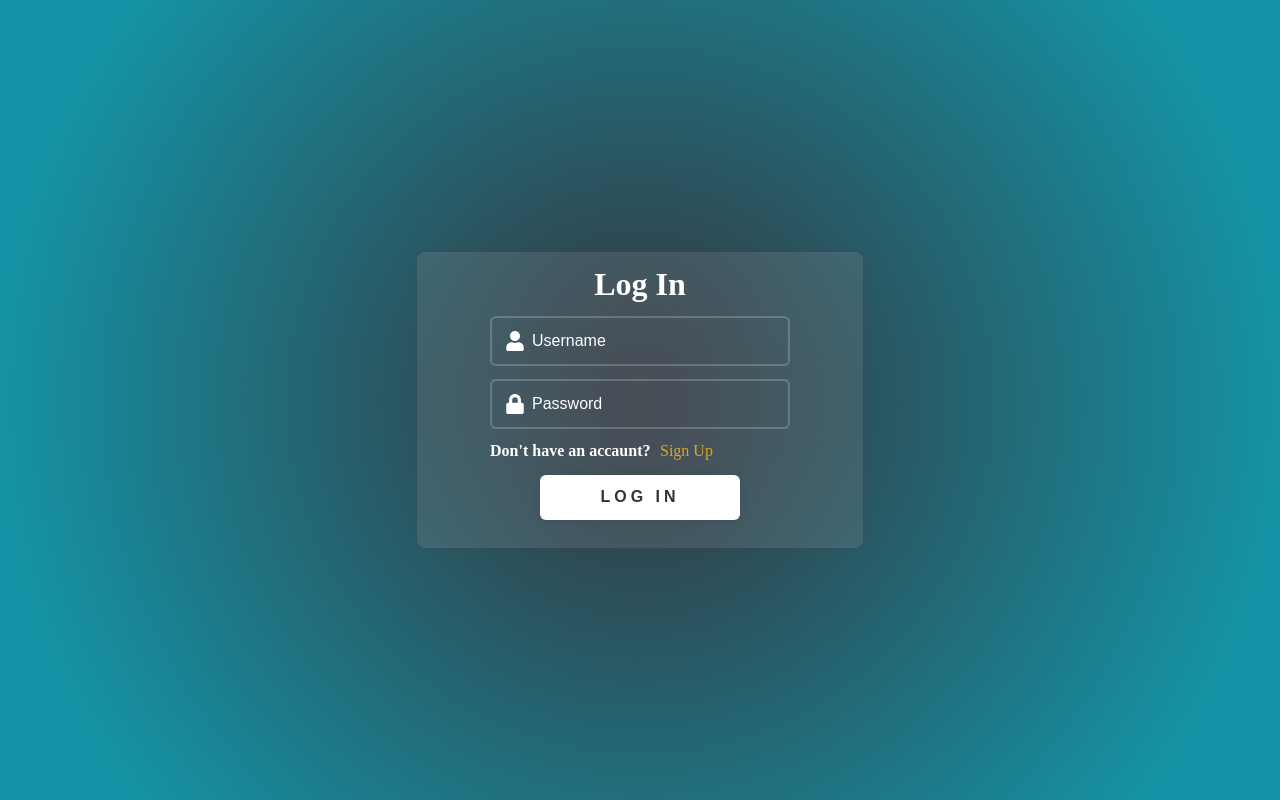
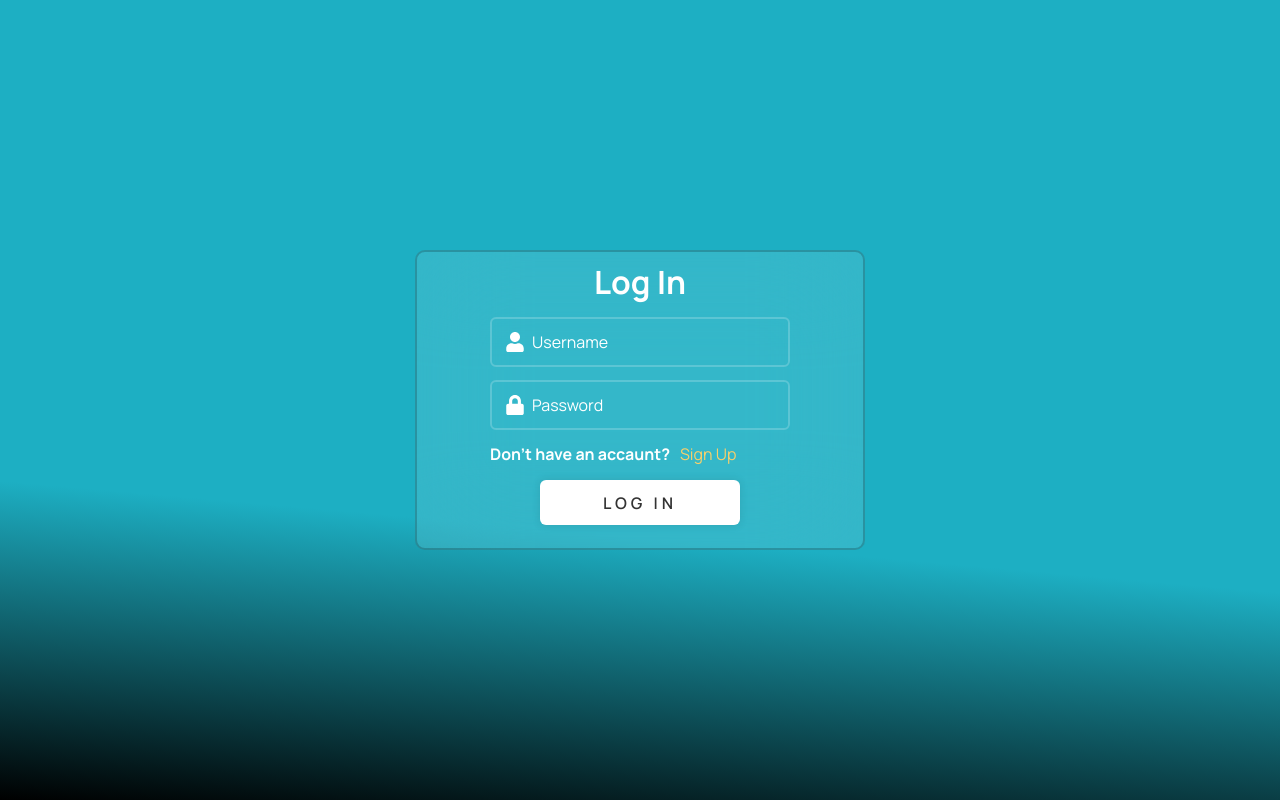
Before and after one commit to M0H1K4/web-site, a React (Create React App) app: page /#/ in a window 1280 px wide. Built offline with nearby package versions, Linux system fonts and the light colour scheme.

Commit message:
ADD fonts

```diff
--- a/src/App.css
+++ b/src/App.css
@@ -1,4 +1,5 @@
 * {
+  font-family: var(--font-family);
   box-sizing: border-box;
   padding: 0;
   margin: 0;
@@ -6,8 +7,8 @@
 }
 
 body {
-  background: rgb(53,52,60);
-  background: radial-gradient(circle, rgba(53,52,60,1) 2%, rgba(20,148,166,1) 86%);
+  background: rgb(0,0,0);
+  background: linear-gradient(5deg, rgba(0,0,0,1) 0%, rgba(29,175,195,1) 35%);
   /* background-image: url('./components/loginSignup/image.jpg'); */
   display: flex;
   justify-content: center;
--- a/src/components/loginSignup/loginPage.css
+++ b/src/components/loginSignup/loginPage.css
@@ -35,11 +35,13 @@ div {
   letter-spacing: 4px;
 }
 .wrapper2 .btn:hover {
-  background: #6adc70;
+  background: #0a8181;
   color: #fff;
   border-radius: 5px;
-  box-shadow: 0 0 5px #03f40f, 0 0 25px #03f40f, 0 0 50px #03f40f,
-    0 0 100px #03f40f;
+  box-shadow: 0 0 5px #c3c8c9,
+              0 0 25px #d6d9da,
+              0 0 50px #e3e6e6,
+              0 0 100px #d2d6d6;
 }
 
 .wrapper2 .input-box .input-field input {
--- a/src/components/loginSignup/loginsignup.css
+++ b/src/components/loginSignup/loginsignup.css
@@ -83,21 +83,27 @@
   letter-spacing: 4px
 }
 .wrapper .btn:hover {
-  background: #6adc70;
+  background: #0a8181;
   color: #fff;
   border-radius: 5px;
-  box-shadow: 0 0 5px #03f40f,
-              0 0 25px #03f40f,
-              0 0 50px #03f40f,
-              0 0 100px #03f40f;
+  box-shadow: 0 0 5px #c3c8c9,
+              0 0 25px #d6d9da,
+              0 0 50px #e3e6e6,
+              0 0 100px #d2d6d6;
 }
 .link{
-  margin-left: 190px;
-  color: goldenrod;
+  margin-left: 210px;
+  color: rgb(248, 208, 107);
+}
+.link:hover{
+  text-decoration: underline;
+}
+.link2:hover{
+  text-decoration: underline;
 }
 .link2{
-  color: goldenrod;
-  margin-left: 170px;
+  color: rgb(248, 208, 107);
+  margin-left: 190px;
 }
 
 @media screen and (max-width: 576px) {
```
